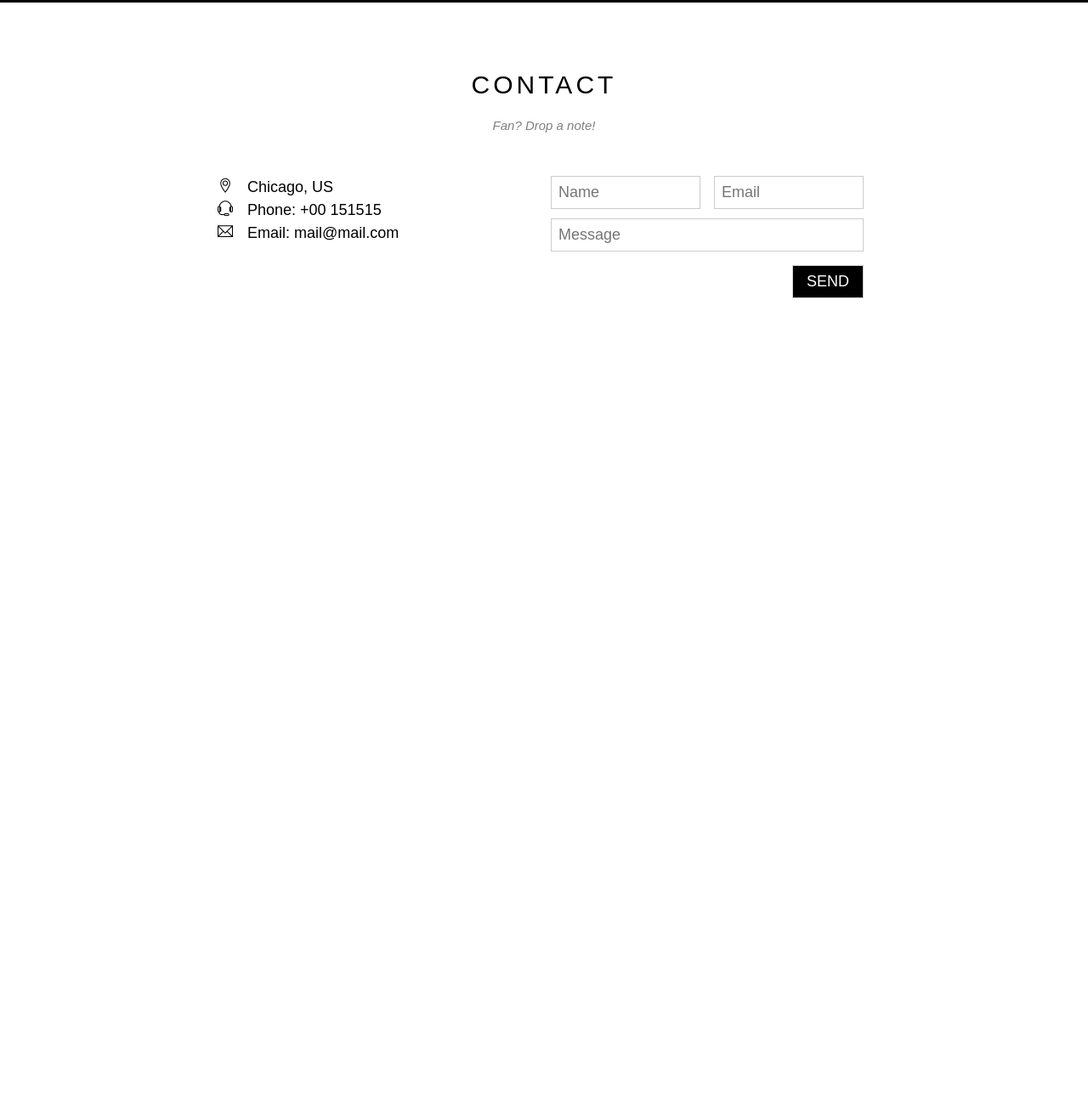
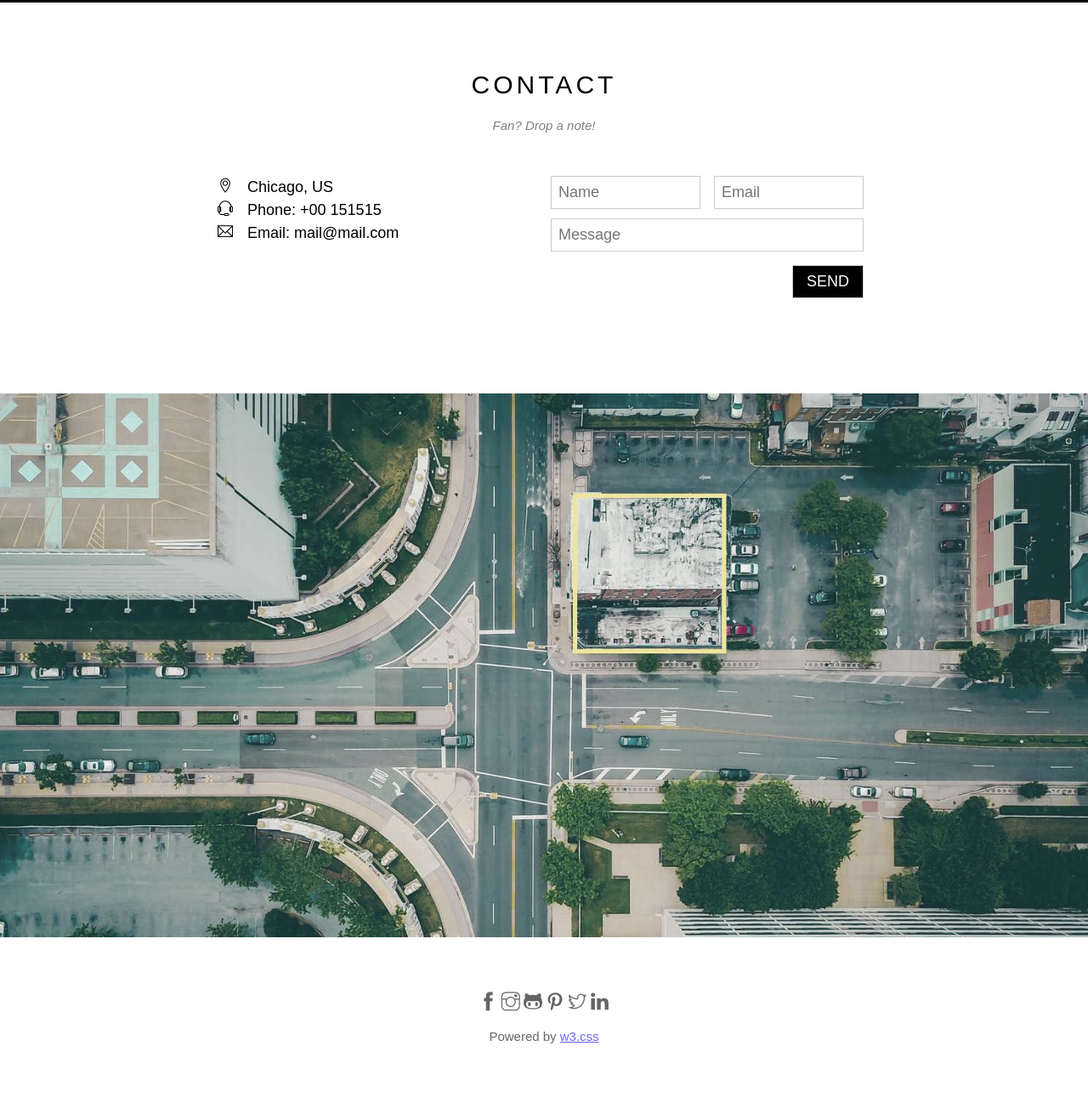
Before and after one commit to lvn-khanhpm/HTML-CSS-JS, a plain HTML site: page the-band/index.html in a window 1280 px wide. Shown: the part 2163-3474 px from the top of the page at 85% size. Before the commit the page ends 2626 px from the top, so only its background shows below. Drawn offline with Linux system fonts and the light colour scheme.

Commit message:
Finish basic.

```diff
--- a/the-band/assets/css/main.css
+++ b/the-band/assets/css/main.css
@@ -354,3 +354,32 @@ html, body {
     background-color: #ccc;
     cursor: pointer;
 }
+
+#banner {
+    background-repeat: no-repeat;
+    background-position: top center;
+    background-size: cover;
+    background-image: url("./../images/banner/map.jpg");
+    padding-top: 50%;
+    filter: grayscale(50%);
+}
+
+#footer .share {
+    padding: 64px 8px;
+    text-align: center;
+}
+
+#footer .share i {
+    opacity: 0.6;
+    font-size: inherit;
+    font-size: 22px;
+}
+
+#footer .share i:hover {
+    opacity: 0.4;
+}
+
+#footer .share p {
+    margin: 15px 0;
+    opacity: 0.6;
+}
--- a/the-band/index.html
+++ b/the-band/index.html
@@ -133,11 +133,17 @@
                 </div>
             </div>
         </div>
-        <div id="banner">
-
-        </div>
+        <div id="banner"></div>
         <div id="footer">
-
+            <div class="share">
+                <i class="ti-facebook"></i>
+                <i class="ti-instagram"></i>
+                <i class="ti-github"></i>
+                <i class="ti-pinterest"></i>
+                <i class="ti-twitter"></i>
+                <i class="ti-linkedin"></i>
+                <p>Powered by <a href="https://www.w3schools.com/w3css/default.asp">w3.css</a></p>
+            </div>
         </div>
     </div>
 
```
Also changed, not shown: the-band/assets/images/banner/map.jpg (added).
